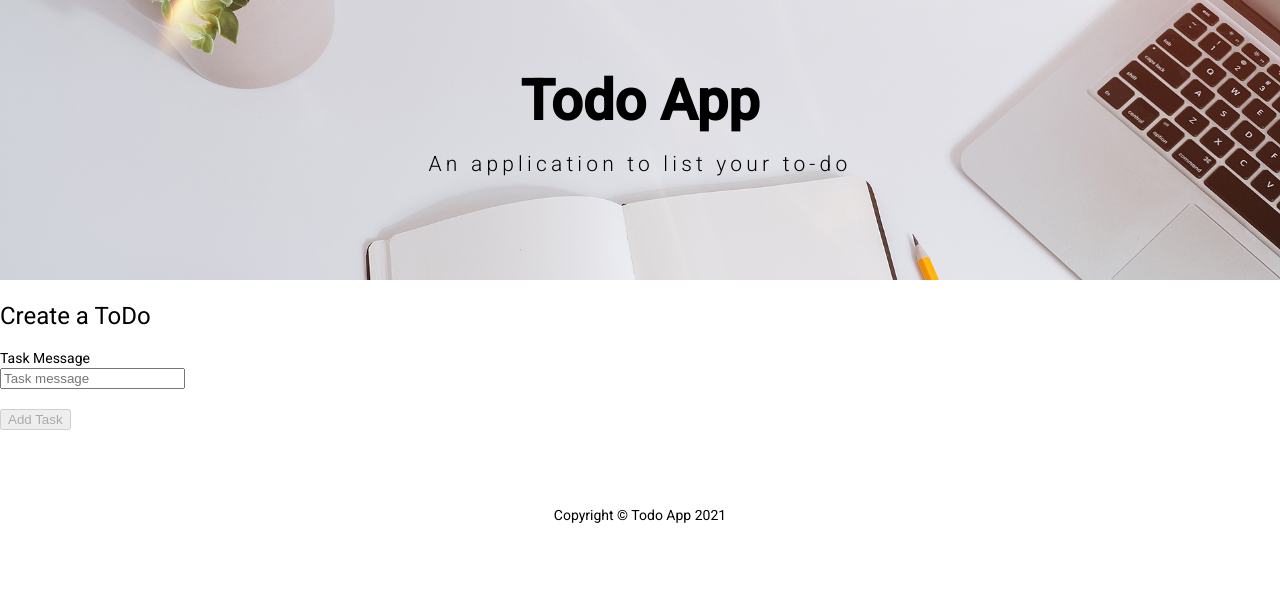
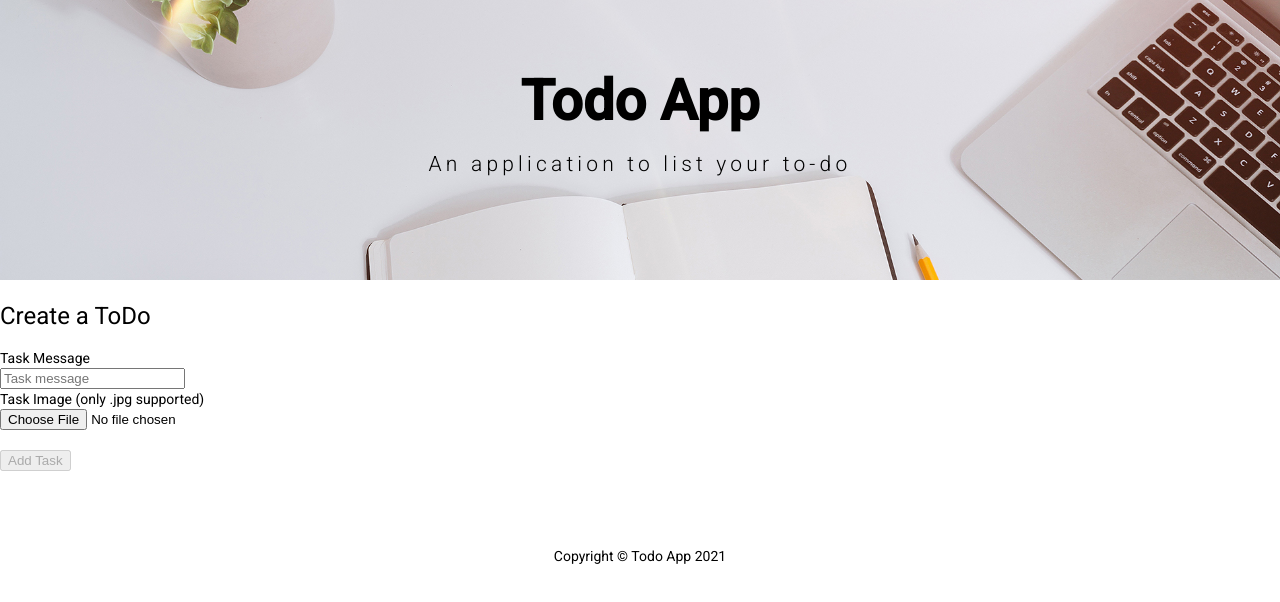
Before and after one commit to vlondonoo/todoappSPL, an Angular app: page /todos in a window 1280 px wide. Shown: the top 602 px of the page. Built offline with nearby package versions, Linux system fonts and the light colour scheme; no server answers; some icons are missing.

Commit message:
Commit with new derivation

```diff
--- a/src/app/create-task/create-task.component.html
+++ b/src/app/create-task/create-task.component.html
@@ -19,6 +19,23 @@
 
       <!--B-addImage-->
 
+<!--Code injected by: Images-alterAddImage-->
+<div>
+          <label>Task Image (only .jpg supported)</label>
+          <div class="col-sm-8">
+            <input
+              class="form-control"
+              id="imageData"
+              type="file"
+              name="imageData"
+              formControlName="imageData"
+              (change)="onChange($event)"
+            />
+          </div>
+        </div>
+<!--Code injected by: Images-alterAddImage-->
+
+
       <div>
         <label class="col-sm-4 col-form-label">&nbsp;</label>
         <div>
--- a/src/app/create-task/create-task.component.ts
+++ b/src/app/create-task/create-task.component.ts
@@ -23,6 +23,14 @@ export class CreateTaskComponent implements OnInit {
 
   /*B-addOnChange*/
 
+/*Code injected by: Images-alterAddOnChange*/
+onChange(event:any) {
+            this.file = event.target.files[0];
+            this.file.path = this.profileForm.value.imageData;
+        }
+/*Code injected by: Images-alterAddOnChange*/
+
+
   create() {
     this.loading = !this.loading;
     const formData = new FormData();
@@ -30,9 +38,20 @@ export class CreateTaskComponent implements OnInit {
 
     /*B-adduploadImage*/
 
+/*Code injected by: Images-alterAddUploadImage*/
+if(this.file){
+            formData.append("file", this.file, this.file.name);
+            formData.append('path',this.file.path);
+      }
+/*Code injected by: Images-alterAddUploadImage*/
+
+
     /*B-modifyTaskName*/
-    this.todoService.createTask({task: this.profileForm.value.task}).subscribe(
-    /*E-modifyTaskName*/
+
+/*Code replaced by: Images-alterModifyTaskName*/
+this.todoService.createTask(formData).subscribe(
+/*Code replaced by: Images-alterModifyTaskName*/
+/*E-modifyTaskName*/
       (event: any) => {
         if (typeof (event) === 'object') {
             this.shortLink = event.link;
--- a/src/app/todo.service.ts
+++ b/src/app/todo.service.ts
@@ -65,6 +65,11 @@ sortPendingTasks(direction:any){
 
  createTask(formData:any) {
    /*B-addUploadImages*/
+
+/*Code injected by: Images-alterAddConstants*/
+console.log('adding images')
+/*Code injected by: Images-alterAddConstants*/
+
   return this.http.post(`${BACKEND_URI}/todos`,formData).pipe(
     tap(_ => console.log('image uploaded')),
     )}
```
